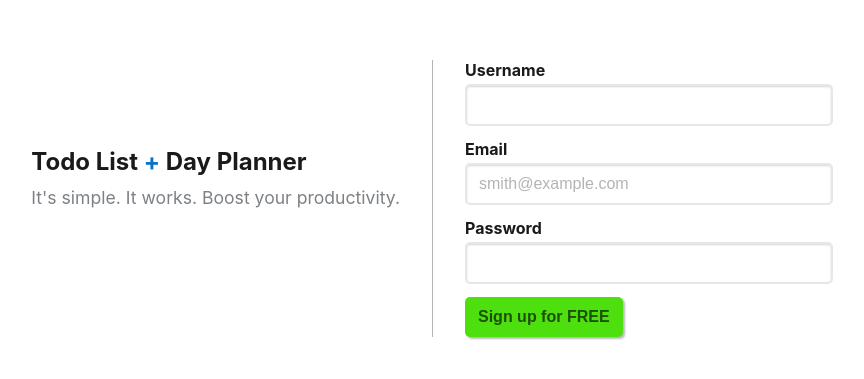
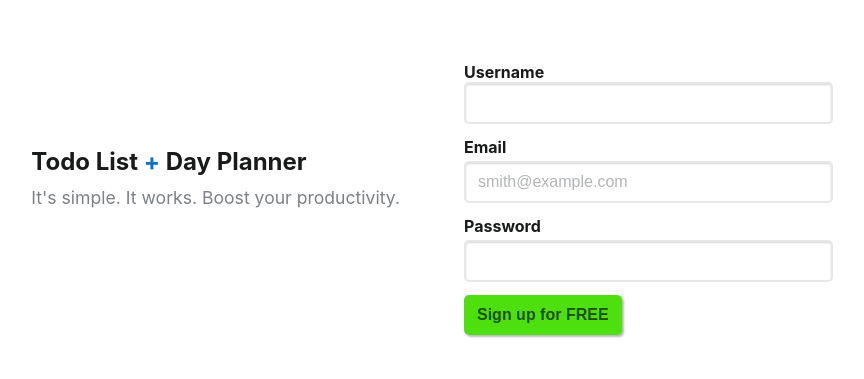
Before and after one commit to Tekhne/todo, a React (Create React App) app in the folder client/: page / in a window 1280 px wide. Shown: the part 143-522 px from the top of the page, without its empty margins (208-1072 px from the left). Built offline with nearby package versions, Linux system fonts and the light colour scheme.

Commit message:
Clean up code and styles; refactor to use form utilities

```diff
--- a/client/src/SignupForm.jsx
+++ b/client/src/SignupForm.jsx
@@ -2,50 +2,20 @@ import * as yup from 'yup';
 import Modal from './Modal';
 import Notice from './Notice';
 import PropTypes from 'prop-types';
-import React, { useContext, useReducer, useState } from 'react';
+import React, { useContext, useState } from 'react';
 import ServicesContext from './ServicesContext';
-import { every, get, isNull, mapValues, omit, set } from 'lodash';
+import { get } from 'lodash';
+import { useFormReducer } from './form-utils';
 import { withRouter } from 'react-router';
 
 const propTypes = {
   history: PropTypes.object.isRequired,
-  modalAriaHideApp: PropTypes.bool
+  modalAriaHideApp: PropTypes.bool // for testing
 };
 
 const defaultProps = {
   modalAriaHideApp: true
 };
-
-function getErrorMessage(error) {
-  /* istanbul ignore next */
-  return get(error, 'response.data.message') || error.message;
-}
-
-function getFirstOfFieldErrors(error) {
-  /* istanbul ignore next */
-  const errors = get(error, 'response.data.fieldErrors') || {};
-  return mapValues(errors, v => v[0]);
-}
-
-async function validate({ name, schema, formState }) {
-  if (name) {
-    try {
-      await schema.validateAt(name, formState.values);
-      return null;
-    } catch (exception) {
-      return { ...formState.fieldErrors, [exception.path]: exception.message };
-    }
-  }
-
-  try {
-    await schema.validate(formState.values, { abortEarly: false });
-    return null;
-  } catch (exception) {
-    return exception.inner.reduce((es, e) => ({ ...es, [e.path]: e.message }), {
-      ...formState.fieldErrors
-    });
-  }
-}
 
 function useModal() {
   return useState({
@@ -54,86 +24,8 @@ function useModal() {
   });
 }
 
-function formReducer(state, action) {
-  switch (action.type) {
-    case 'change':
-      return {
-        ...state,
-        error: null,
-        fieldErrors: { ...state.fieldErrors, [action.name]: null },
-        valid: every(omit(state.fieldErrors, action.name), isNull),
-        values: { ...state.values, [action.name]: action.value }
-      };
-    case 'invalid fields':
-      const { fieldErrors } = action;
-      return { ...state, fieldErrors, valid: false };
-    case 'submit error':
-      const { error } = action;
-      return {
-        ...state,
-        error: getErrorMessage(error),
-        fieldErrors: getFirstOfFieldErrors(error),
-        valid: true
-      };
-    case 'submit start':
-      return { ...state, error: null, fieldErrors: {}, valid: false };
-    default:
-      return state;
-  }
-}
-
-function formReducerInit(names) {
-  return {
-    error: null,
-    fieldErrors: names.reduce((a, v) => set(a, v, null), {}),
-    valid: true,
-    values: names.reduce((a, v) => set(a, v, ''), {})
-  };
-}
-
-function useFormReducer(names) {
-  return useReducer(formReducer, names, formReducerInit);
-}
-
-function buildHandleBlur({ formDispatch, formState, schema }) {
-  return async function(event) {
-    const { name } = event.target;
-    const fieldErrors = await validate({ name, schema, formState });
-
-    if (fieldErrors) formDispatch({ type: 'invalid fields', fieldErrors });
-  };
-}
-
-function buildHandleChange({ formDispatch }) {
-  return function(event) {
-    const { name, value } = event.target;
-    formDispatch({ type: 'change', name, value });
-  };
-}
-
-function buildHandleSubmit({ callback, formDispatch, formState }) {
-  return async function(event) {
-    event.preventDefault();
-    formDispatch({ type: 'submit start' });
-
-    const fieldErrors = await validate({ schema, formState });
-
-    if (fieldErrors) {
-      formDispatch({ type: 'invalid fields', fieldErrors });
-    }
-
-    if (callback) await callback();
-  };
-}
-
-function buildSubmitCallback({
-  formDispatch,
-  formState,
-  modalState,
-  serverApi,
-  setModalState
-}) {
-  return async function() {
+function buildSubmitCallback({ modalState, serverApi, setModalState }) {
+  return async function({ formDispatch, formState }) {
     try {
       const result = await serverApi.post({
         data: formState.values,
@@ -148,12 +40,13 @@ function buildSubmitCallback({
 
       return setModalState({ ...modalState, modalContent, showModal: true });
     } catch (error) {
-      formDispatch({ type: 'submit error', error });
+      formDispatch({ type: 'submit:error', error });
+      formDispatch({ type: 'submit:end' });
     }
   };
 }
 
-const schema = yup.object().shape({
+const validationSchema = yup.object().shape({
   email: yup
     .string()
     .matches(/^\S+@\S+\.\S+$/, 'is invalid')
@@ -164,41 +57,35 @@ const schema = yup.object().shape({
 
 export function SignupForm({ history, modalAriaHideApp }) {
   const { serverApi } = useContext(ServicesContext);
-
-  const [formState, formDispatch] = useFormReducer([
-    'email',
-    'password',
-    'username'
-  ]);
   const [modalState, setModalState] = useModal();
 
-  const handleBlur = buildHandleBlur({ formDispatch, formState, schema });
-  const handleChange = buildHandleChange({ formDispatch });
-  const callback = buildSubmitCallback({
-    formDispatch,
-    formState,
-    modalState,
-    serverApi,
-    setModalState
+  const { formState, handleBlur, handleChange, handleSubmit } = useFormReducer({
+    fieldNames: ['email', 'password', 'username'],
+    submitCallback: buildSubmitCallback({
+      modalState,
+      serverApi,
+      setModalState
+    }),
+    validationSchema
   });
-  const handleSubmit = buildHandleSubmit({ callback, formDispatch, formState });
 
   const handleModalDismiss = () => history.push('/login');
 
   return (
     <>
-      <section className="signup-form">
+      <div className="signup-form">
         <form onSubmit={handleSubmit}>
           {formState.error && (
             <Notice dismissable={false} type="alert">
               {formState.error}
             </Notice>
           )}
+
           <div className="signup-form-field">
             <div>
               <label htmlFor="username">Username</label>
             </div>
-            <div className="signup-form-field-input">
+            <div className="form-field-input">
               <input
                 className={formState.fieldErrors.username && 'field-has-error'}
                 id="username"
@@ -211,13 +98,14 @@ export function SignupForm({ history, modalAriaHideApp }) {
             </div>
             {formState.fieldErrors.username && (
               <div
-                className="signup-form-field-error"
+                className="form-field-error"
                 data-testid="username-field-error"
               >
                 Username {formState.fieldErrors.username}.
               </div>
             )}
           </div>
+
           <div className="signup-form-field">
             <div>
               <label htmlFor="email">Email</label>
@@ -236,14 +124,12 @@ export function SignupForm({ history, modalAriaHideApp }) {
               />
             </div>
             {formState.fieldErrors.email && (
-              <div
-                className="signup-form-field-error"
-                data-testid="email-field-error"
-              >
+              <div className="form-field-error" data-testid="email-field-error">
                 Email {formState.fieldErrors.email}.
               </div>
             )}
           </div>
+
           <div className="signup-form-field">
             <div>
               <label htmlFor="password">Password</label>
@@ -261,24 +147,25 @@ export function SignupForm({ history, modalAriaHideApp }) {
             </div>
             {formState.fieldErrors.password && (
               <div
-                className="signup-form-field-error"
+                className="form-field-error"
                 data-testid="password-field-error"
               >
                 Password {formState.fieldErrors.password}.
               </div>
             )}
           </div>
+
           <div className="signup-form-button-wrapper">
             <button
               className="call-to-action"
-              disabled={!formState.valid}
+              disabled={!formState.valid || formState.submitting}
               type="submit"
             >
               Sign up for FREE
             </button>
           </div>
         </form>
-      </section>
+      </div>
       <Modal
         ariaHideApp={modalAriaHideApp}
         handleDismiss={handleModalDismiss}
--- a/client/src/SignupForm.scss
+++ b/client/src/SignupForm.scss
@@ -2,7 +2,6 @@
   margin-top: 1.7rem;
 
   @media (min-width: 56.875rem) {
-    border-left: 1px solid $color-border;
     padding-left: 2rem;
   }
 
@@ -26,10 +25,4 @@
       max-width: 26rem;
     }
   }
-
-  .signup-form-field-error {
-    color: $color-red;
-    font-size: $font-size-field-error;
-    margin-top: 0.25rem;
-  }
 }
```
Also changed, not shown: client/src/SignupForm.mocha.jsx (+11 -13 lines).
